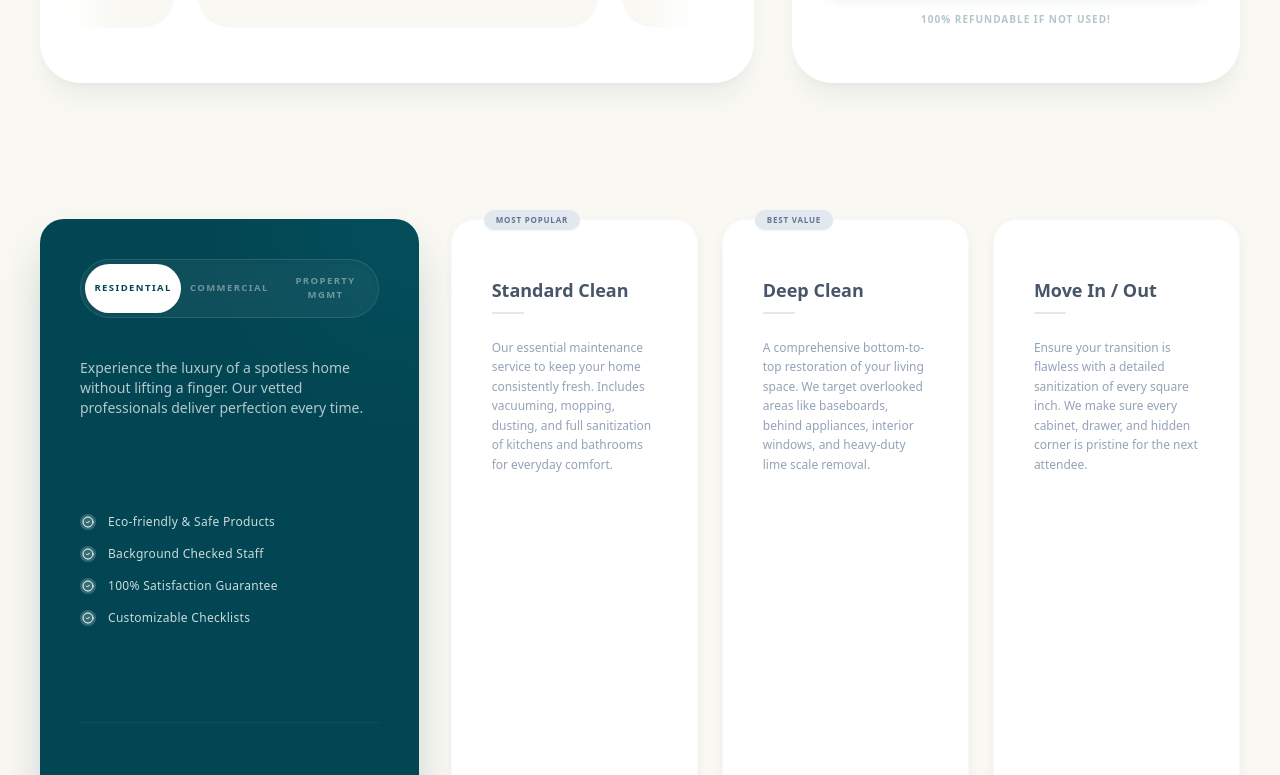
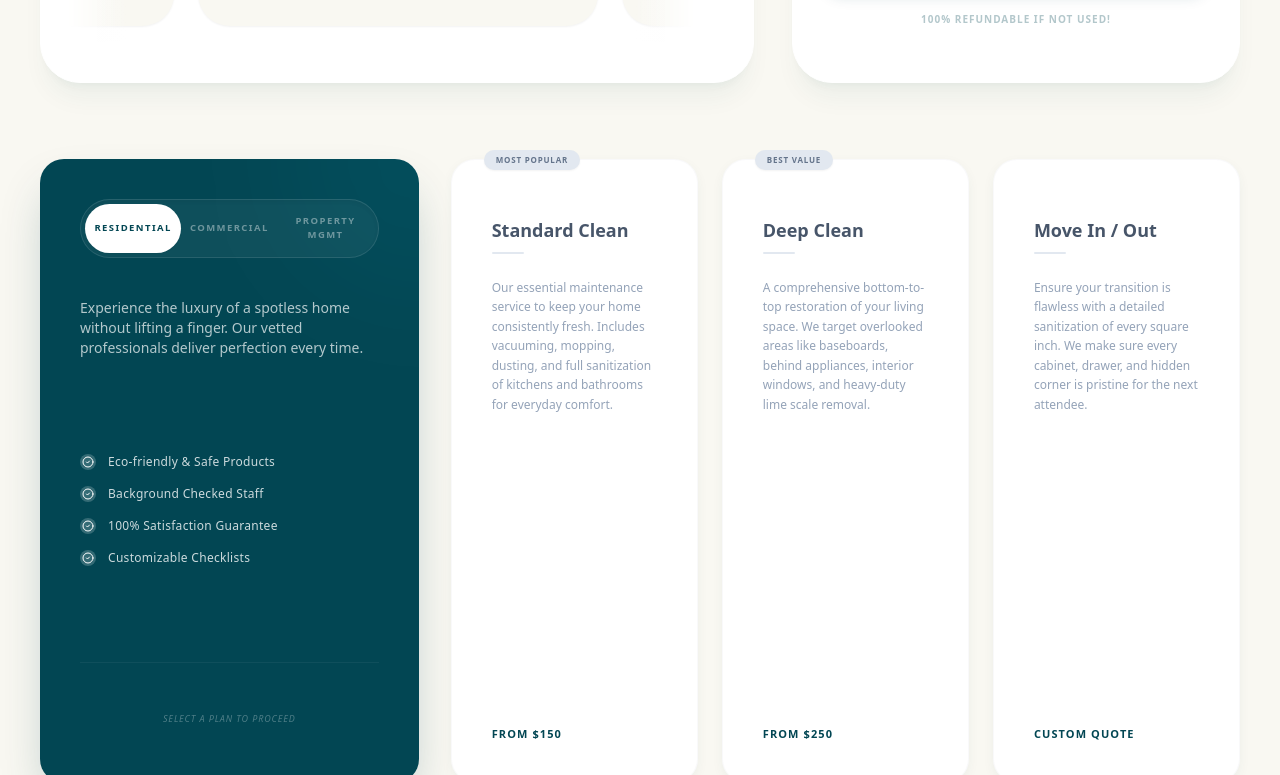
Before and after one commit to renatoquerales28-byte/extreme-cleaning-next, a Next.js app: page / in a window 1280 px wide. Shown: the part 1225-2000 px from the top of the page. Built offline with nearby package versions, Linux system fonts and the light colour scheme.

Commit message:
UI: Shift content cards up by 30px within ServiceSelectorSection and reset section snap points

```diff
--- a/src/components/home/ServiceSelectorSection.tsx
+++ b/src/components/home/ServiceSelectorSection.tsx
@@ -121,11 +121,11 @@ export default function ServiceSelectorSection() {
     };
 
     return (
-        <section className="w-full bg-transparent relative lg:h-[100svh] lg:max-h-[1000px] flex flex-col items-center justify-center snap-start scroll-mt-[90px] translate-y-[30px]">
+        <section className="w-full bg-transparent relative lg:h-[100svh] lg:max-h-[1000px] flex flex-col items-center justify-center snap-start scroll-mt-[60px]">
             <div className="max-w-[1700px] w-full h-full mx-auto px-6 lg:px-10 relative z-10 flex items-center justify-center py-0">
 
                 {/* CONTENT GRID - Optimized for laptop viewports to match Hero's visual balance */}
-                <div className="w-full h-[85%] lg:h-[78%] grid grid-cols-1 lg:grid-cols-12 gap-4 lg:gap-8">
+                <div className="w-full h-[85%] lg:h-[78%] grid grid-cols-1 lg:grid-cols-12 gap-4 lg:gap-8 -translate-y-[30px]">
 
                     {/* LEFT: INFO CARD (Compact) */}
                     <motion.div
```
